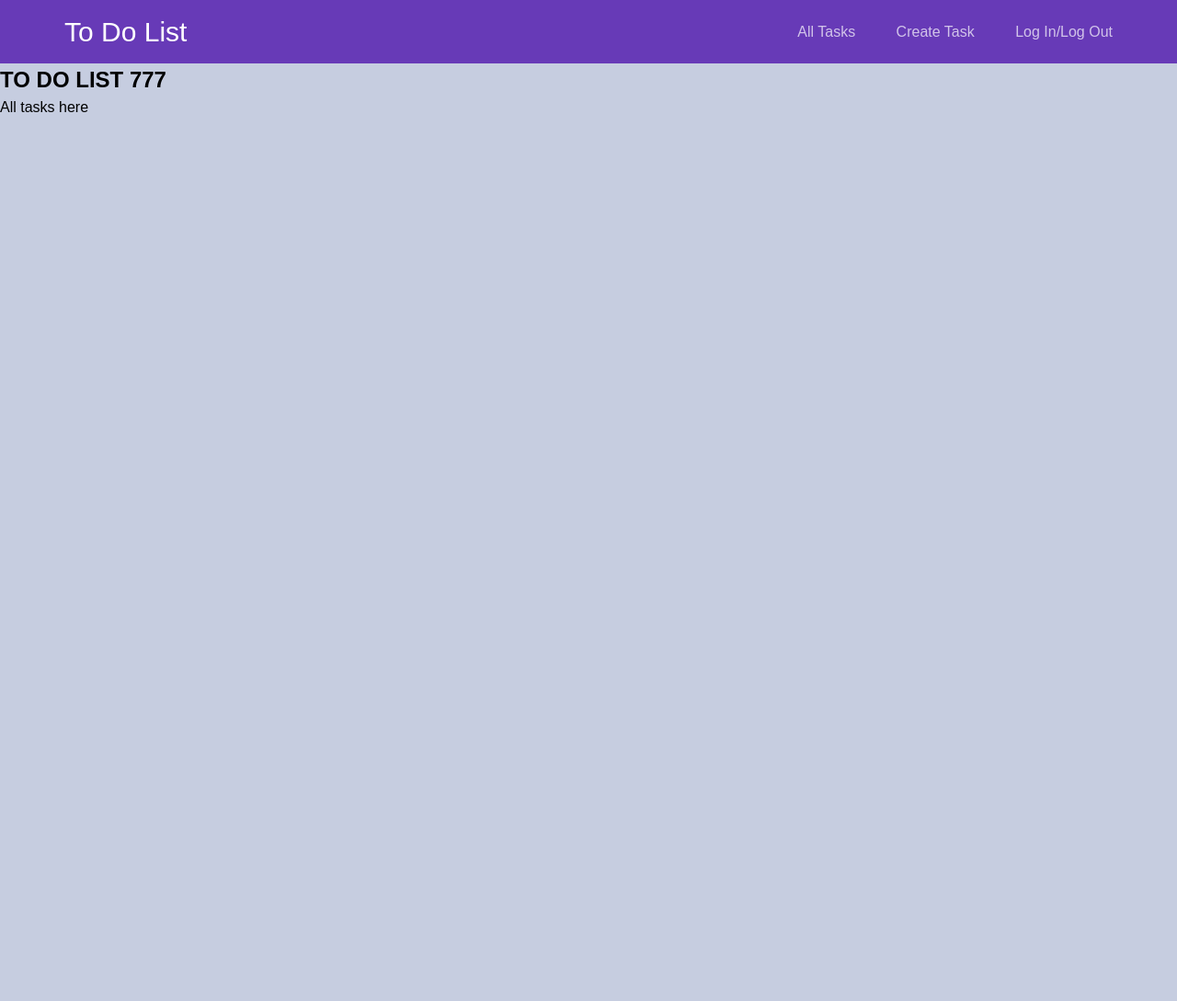
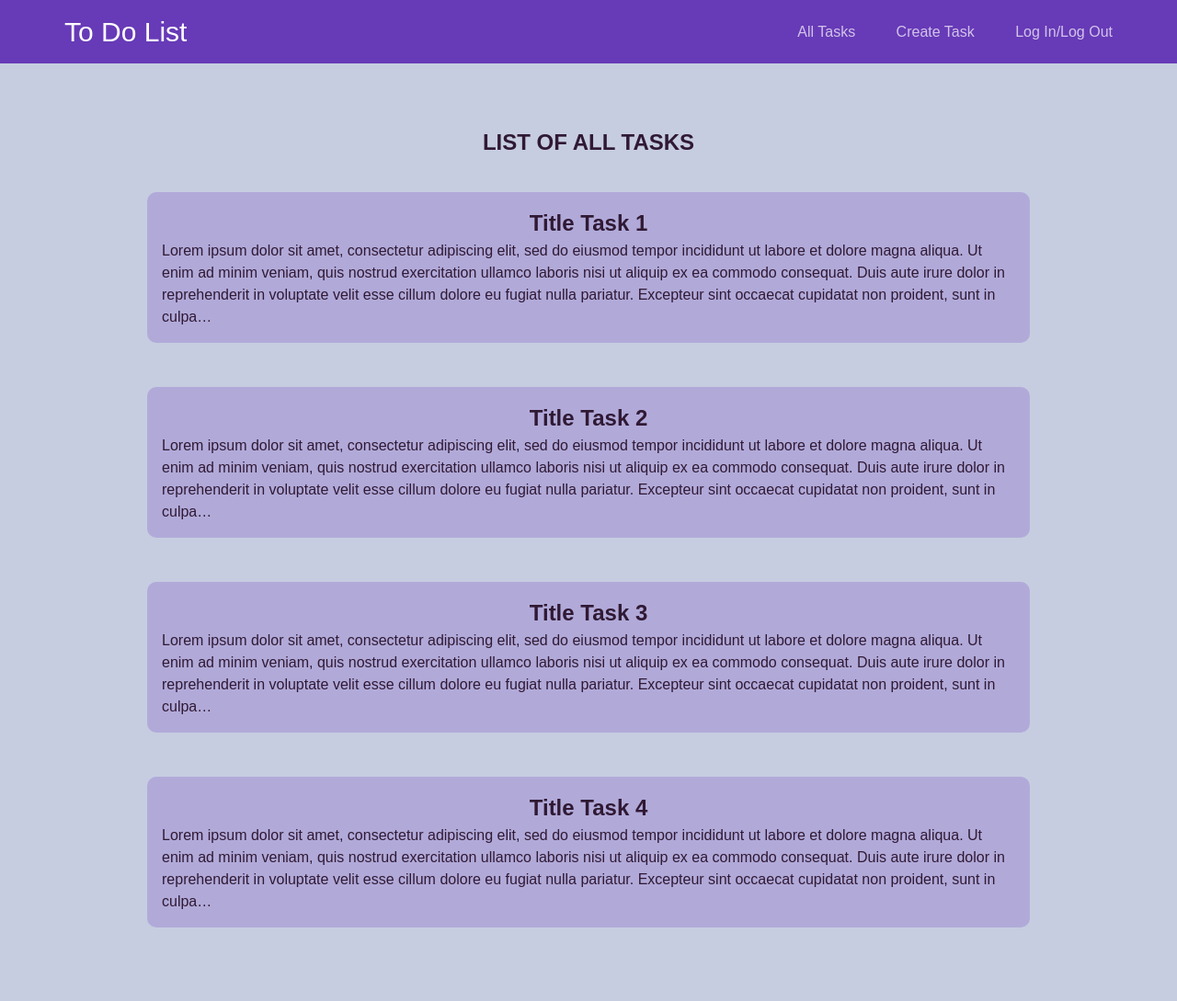
Before and after one commit to yuriy-dezhniuk/to_do_list, a Django app: page / in a window 1280 px wide. Shown: the whole page at 92% size. Before the commit the page ends 122 px from the top, so only its background shows below. Run offline with Django 4.2, Linux system fonts and the light colour scheme.

Commit message:
create layout for all tasks page

```diff
--- a/app_container/my_to_do_list/static/my_to_do_list/styles/base.css
+++ b/app_container/my_to_do_list/static/my_to_do_list/styles/base.css
@@ -1,10 +1,12 @@
 :root{
     --color-1: #673ab7;
+    --color-2: rgb(48,25,52);
 }
 body{
     line-height: 1.5;
     font-family: sans-serif;
     background-color: #c6cde0;
+    color: var(--color-2);
 }
 *{
     box-sizing: border-box;
--- /dev/null
+++ b/app_container/my_to_do_list/static/my_to_do_list/styles/paiges/index.css
@@ -0,0 +1,29 @@
+:root{
+    --color-1: #673ab7;
+    --color-2: rgb(48,25,52);
+}
+.width_container {
+    margin: 0 auto;
+    padding: 2em;
+    max-width: 80%;
+}
+.width_container h1 {
+    margin: 1.5em 1em;
+    text-align: center;
+    color: var(--color-2);
+}
+@media(max-width: 991px){
+    .width_container {
+        max-width: 100%;
+    }
+}
+.task_thumbnail {
+    background-color: rgb(177,170,217);
+    border-radius: 10px;
+    padding: 1rem;
+    margin-bottom: 3rem;
+    color: var(--color-2);
+}
+.task_thumbnail h2 {
+    text-align: center;
+}
--- a/app_container/my_to_do_list/templates/my_to_do_list/index.html
+++ b/app_container/my_to_do_list/templates/my_to_do_list/index.html
@@ -4,13 +4,23 @@
 {% block title %}All Tasks{% endblock %}
 
 {% block site_css %}
-    {% comment %} <link rel="stylesheet" href="{% static 'meetups/styles/all-meetups.css' %}"> {% endcomment %}
+    <link rel="stylesheet" href="{% static 'my_to_do_list/styles/paiges/index.css' %}">
 {% endblock %}
 
 {% block body %}
+{% include "./includes/header.html" %}
 <section>
-    {% include "./includes/header.html" %}
-    <h2>{{title}}</h2>
-    <p>All tasks here</p>
+    <div class="width_container">
+        <h1>{{title}}</h1>
+        {% for task in tasks %}
+            <div class="task_thumbnail">
+                <h2>{{ task.title }}</h2>
+                <div class="task_description">
+                    {{ task.description|linebreaks|truncatechars:400 }}
+                </div>
+            </div>
+        {% endfor %}
+    </div>
+
 </section>
 {% endblock %}
--- a/app_container/my_to_do_list/templates/my_to_do_list/task.html
+++ b/app_container/my_to_do_list/templates/my_to_do_list/task.html
@@ -8,8 +8,8 @@
 {% endblock %}
 
 {% block body %}
+{% include "./includes/header.html" %}
 <section>
-    {% include "./includes/header.html" %}
     <div class="width_container">
         <div><span>Priority: {{priority}}</span></div>
         <h1>{{title}}</h1>
--- a/app_container/my_to_do_list/views.py
+++ b/app_container/my_to_do_list/views.py
@@ -2,9 +2,34 @@ from django.shortcuts import render
 from django.http import HttpResponse
 
 
+tasks = [
+    {
+        'title': 'Title Task 1',
+        'description': """Lorem ipsum dolor sit amet, consectetur adipiscing elit, sed do eiusmod tempor incididunt ut labore et dolore magna aliqua. Ut enim ad minim veniam, quis nostrud exercitation ullamco laboris nisi ut aliquip ex ea commodo consequat. Duis aute irure dolor in reprehenderit in voluptate velit esse cillum dolore eu fugiat nulla pariatur. Excepteur sint occaecat cupidatat non proident, sunt in culpa qui officia deserunt mollit anim id est laborum.""",
+        'priority': 'P1',
+    },
+    {
+        'title': 'Title Task 2',
+        'description': """Lorem ipsum dolor sit amet, consectetur adipiscing elit, sed do eiusmod tempor incididunt ut labore et dolore magna aliqua. Ut enim ad minim veniam, quis nostrud exercitation ullamco laboris nisi ut aliquip ex ea commodo consequat. Duis aute irure dolor in reprehenderit in voluptate velit esse cillum dolore eu fugiat nulla pariatur. Excepteur sint occaecat cupidatat non proident, sunt in culpa qui officia deserunt mollit anim id est laborum. Lorem ipsum dolor sit amet, consectetur adipiscing elit, sed do eiusmod tempor incididunt ut labore et dolore magna aliqua. Ut enim ad minim veniam, quis nostrud exercitation ullamco laboris nisi ut aliquip ex ea commodo consequat. Duis aute irure dolor in reprehenderit in voluptate velit esse cillum dolore eu fugiat nulla pariatur. Excepteur sint occaecat cupidatat non proident, sunt in culpa qui officia deserunt mollit anim id est laborum. Lorem ipsum dolor sit amet, consectetur adipiscing elit, sed do eiusmod tempor incididunt ut labore et dolore magna aliqua. Ut enim ad minim veniam, quis nostrud exercitation ullamco laboris nisi ut aliquip ex ea commodo consequat. Duis aute irure dolor in reprehenderit in voluptate velit esse cillum dolore eu fugiat nulla pariatur. Excepteur sint occaecat cupidatat non proident, sunt in culpa qui officia deserunt mollit anim id est laborum.""",
+        'priority': 'P5',
+    },
+    {
+        'title': 'Title Task 3',
+        'description': """Lorem ipsum dolor sit amet, consectetur adipiscing elit, sed do eiusmod tempor incididunt ut labore et dolore magna aliqua. Ut enim ad minim veniam, quis nostrud exercitation ullamco laboris nisi ut aliquip ex ea commodo consequat. Duis aute irure dolor in reprehenderit in voluptate velit esse cillum dolore eu fugiat nulla pariatur. Excepteur sint occaecat cupidatat non proident, sunt in culpa qui officia deserunt mollit anim id est laborum.""",
+        'priority': 'P3',
+    },
+    {
+        'title': 'Title Task 4',
+        'description': """Lorem ipsum dolor sit amet, consectetur adipiscing elit, sed do eiusmod tempor incididunt ut labore et dolore magna aliqua. Ut enim ad minim veniam, quis nostrud exercitation ullamco laboris nisi ut aliquip ex ea commodo consequat. Duis aute irure dolor in reprehenderit in voluptate velit esse cillum dolore eu fugiat nulla pariatur. Excepteur sint occaecat cupidatat non proident, sunt in culpa qui officia deserunt mollit anim id est laborum. Lorem ipsum dolor sit amet, consectetur adipiscing elit, sed do eiusmod tempor incididunt ut labore et dolore magna aliqua. Ut enim ad minim veniam, quis nostrud exercitation ullamco laboris nisi ut aliquip ex ea commodo consequat. Duis aute irure dolor in reprehenderit in voluptate velit esse cillum dolore eu fugiat nulla pariatur. Excepteur sint occaecat cupidatat non proident, sunt in culpa qui officia deserunt mollit anim id est laborum.""",
+        'priority': 'P4',
+    }
+]
+
+
 def index(request):
     return render(request, 'my_to_do_list/index.html', {
-        'title': 'TO DO LIST 777',
+        'title': 'LIST OF ALL TASKS',
+        'tasks': tasks
     })
 
 def task(request):
```
